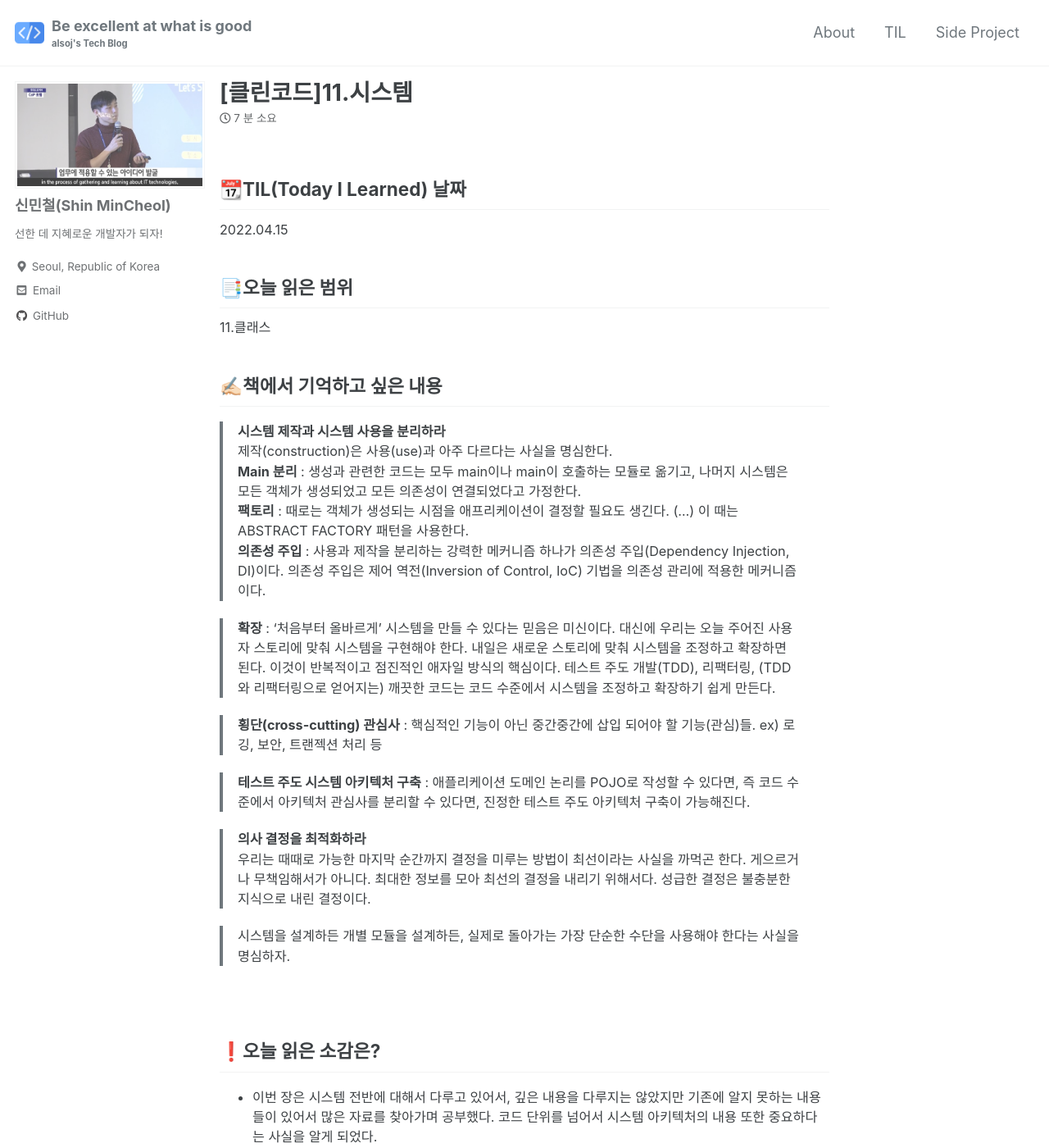
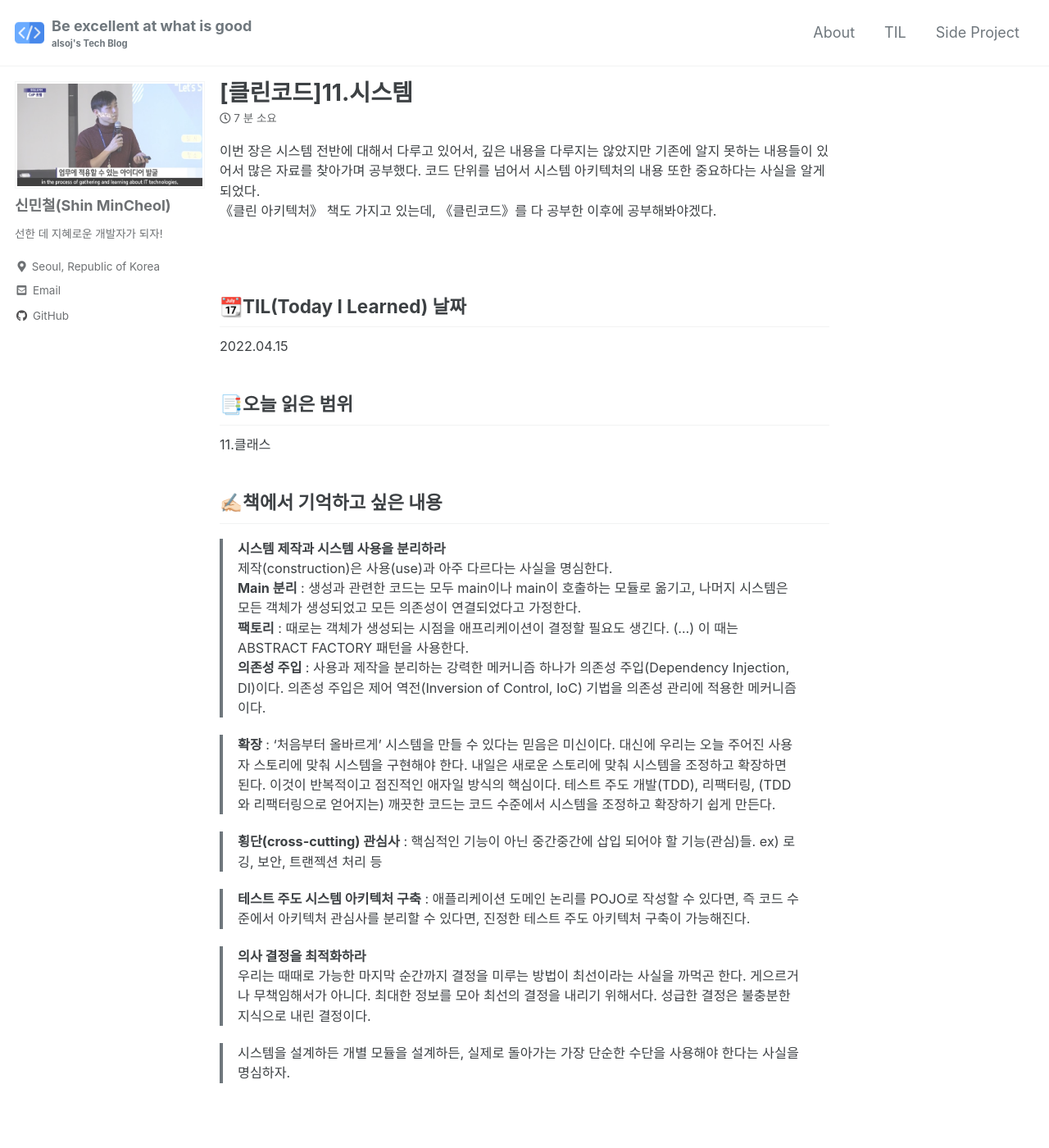
Before and after one commit to alsoj/alsoj.github.io, a Jekyll site: the page built from _posts/til/clean code/2022-04-15-[클린코드]11.시스템.md, in a window 1280 px wide and 1400 px high. Shown: the whole window at 82% size. Built offline with Jekyll 4.4.1, drawn with Linux system fonts in a browser that asks for light colours; cached includes are drawn as plain includes; comment, search, counter and statistics services are not loaded; part of the change alters nothing that is shown; some of the changed text lies outside the part shown.

Commit message:
modify TIL clean code

```diff
--- a/_posts/til/clean code/2022-04-15-[클린코드]11.시스템.md
+++ b/_posts/til/clean code/2022-04-15-[클린코드]11.시스템.md
@@ -7,6 +7,11 @@ tags:
   - Clean Code
   - Programming
 ---
+
+이번 장은 시스템 전반에 대해서 다루고 있어서, 깊은 내용을 다루지는 않았지만 기존에 알지 못하는 내용들이 있어서 많은 자료를 찾아가며 공부했다. 코드 단위를 넘어서 시스템 아키텍처의 내용 또한 중요하다는 사실을 알게 되었다.
+ 《클린 아키텍처》 책도 가지고 있는데, 《클린코드》를 다 공부한 이후에 공부해봐야겠다.
+
+<br />
 
 ## 📆TIL(Today I Learned) 날짜
 
@@ -37,13 +42,6 @@ tags:
 
 <br />
 
-## ❗오늘 읽은 소감은?
-
-- 이번 장은 시스템 전반에 대해서 다루고 있어서, 깊은 내용을 다루지는 않았지만 기존에 알지 못하는 내용들이 있어서 많은 자료를 찾아가며 공부했다. 코드 단위를 넘어서 시스템 아키텍처의 내용 또한 중요하다는 사실을 알게 되었다.
-- 《클린 아키텍처》 책도 가지고 있는데, 《클린코드》를 다 공부한 이후에 공부해봐야겠다.
-
-<br />
-
 ## ❓궁금한 내용, 잘 이해되지 않는 내용
 
 - 팩토리(Factory)란? 팩토리는 "새로운 것"으로 가정되는 어떤 메서드를 호출부터 다양한 프로토타입이나 클래스의 객체를 반환하는 함수 또는 메서드다. 즉, 다른 객체를 만들기 위한 객체이다.
```
